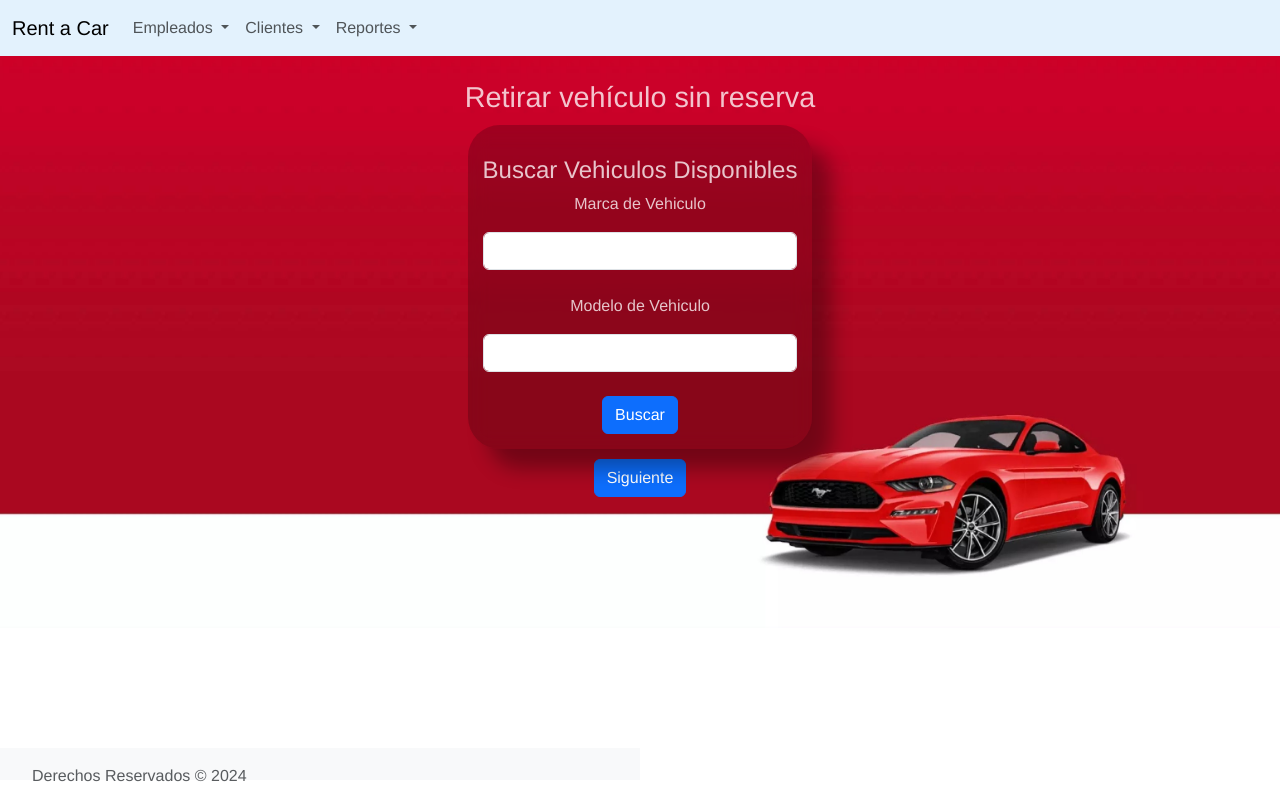
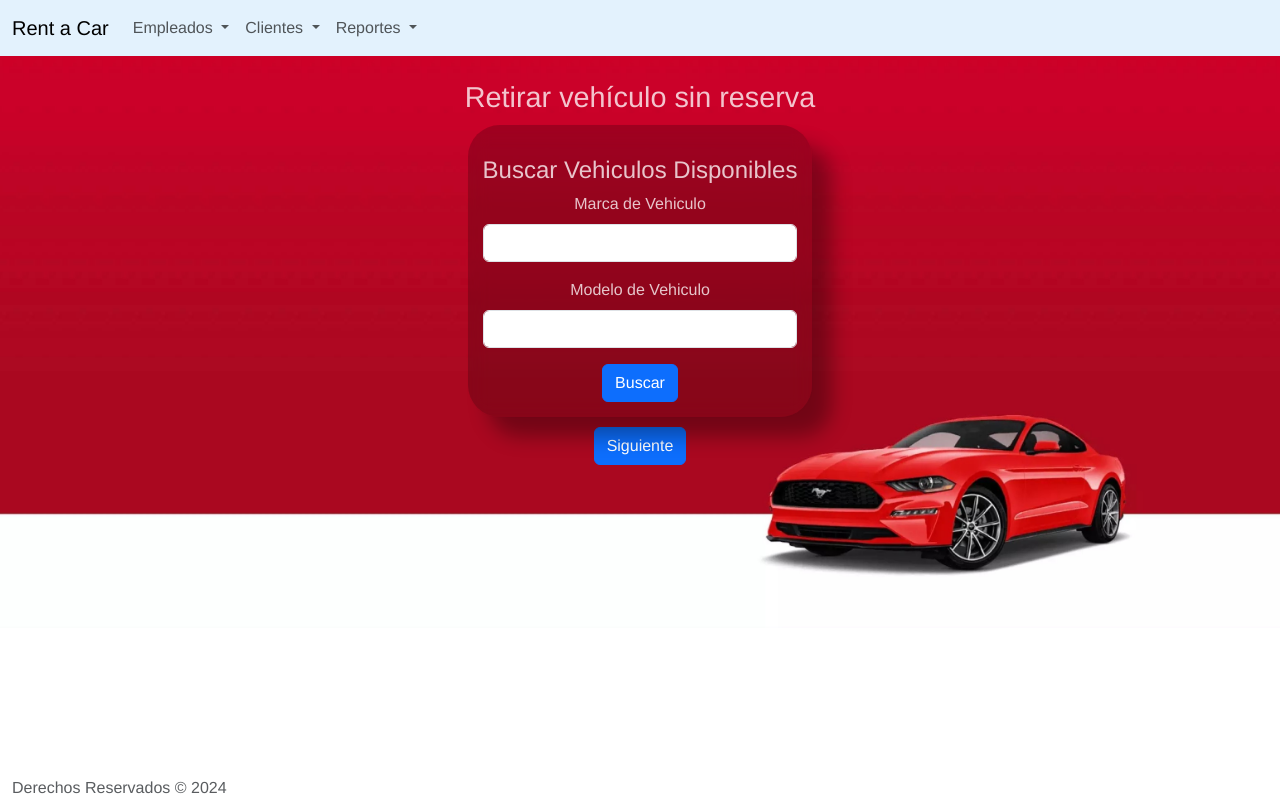
Before and after one commit to driventub/proyecto_final_pw_vue_g1, a Vue app: page /#/empleados/retirarSinReserva in a window 1280 px wide. Built offline with nearby package versions, Linux system fonts and the light colour scheme.

Commit message:
Version Final Final: condor

```diff
--- a/src/App.vue
+++ b/src/App.vue
@@ -3,7 +3,11 @@
   <div id="page">
     <router-view></router-view>
   </div>
-
+  <footer>
+    <div class="container text-left">
+      <span class="text-muted">Derechos Reservados &copy; {{ new Date().getFullYear() }}</span>
+    </div>
+  </footer>
 </template>
 
 <script>
@@ -52,4 +56,14 @@ body{
   border-radius: 32px;
   box-shadow: 20px 20px 20px rgba(0, 0, 0, 0.329);
 }
+
+footer {
+  position: fixed;
+  margin-top: 40px;
+  bottom: 0px;
+  width: auto;
+  background-color: white;
+  text-align: left;
+  padding: 0;
+}
 </style>
--- a/src/components/ActualizarClienteEmpleados.vue
+++ b/src/components/ActualizarClienteEmpleados.vue
@@ -55,7 +55,6 @@
             v-model="propsClientes.tarjetaCredito"
             type="text"
             id="tarjetaCredito"
-            required
           />
         </div>
 
@@ -121,7 +120,7 @@ export default {
       console.log(body);
 
       await actualizarFachadaClienteId(this.propsClientes.cedula, body);
-      alert("Datos del vehículo actualizados correctamente");
+      alert("Datos del Cliente actualizados correctamente");
       window.location.reload();
     },
   },
--- a/src/components/ActualizarVehiculo.vue
+++ b/src/components/ActualizarVehiculo.vue
@@ -71,18 +71,10 @@
           required
         />
       </div>
-
-      <div>
-        <label class="form-label" for="cilindraje">Cilindraje:</label>
-        <input
-          class="form-control"
-          v-model="porpsObjeto.cilindraje"
-          type="number"
-          id="cilindraje"
-          required
-        />
-      </div>
-
+        <div class="input-group flex-nowrap">
+            <span class="input-group-text" style="min-width: 120px;" required >Cilindraje: {{vehiculo.cilindraje}}</span>
+            <input v-model="vehiculo.cilindraje" type="range" min="1" max="5.2" step="0.3" class="form-range" id="cilindraje" style="margin: 12px  10px;">
+        </div>
       <div>
         <label class="form-label" for="precioVehiculo"
           >Precio del Vehículo:</label
@@ -169,6 +161,9 @@ export default {
 h2{
     font-size: 1.2rem;
 }
+span {
+    margin-top: 10px;
+}
 @media screen and (min-width: 900px) {
     #ventana{
         min-width: 70vw;
--- a/src/components/ConsultarVehiculo.vue
+++ b/src/components/ConsultarVehiculo.vue
@@ -1,20 +1,18 @@
 <template>
 
-    <div class="contenedor">
-        <div>
+    <div>
+        <form @submit.prevent="buscarVeiculo">
             <h2>Buscar Vehiculos Disponibles</h2>
-                <div class="form-consultar">
-                    <p>Marca de Vehiculo</p>
-                    <input class="form-control" v-model="marca" type="text">
-                    <br>
-                    <p>Modelo de Vehiculo</p>
-                    <input class="form-control" v-model="modelo" type="text">
-                    <br>
-                    <button class="btn btn-primary" @click="buscarVeiculo">Buscar</button>
-
-                </div>
-
-        </div>
+            <div class="mb-3" >
+                <label for="marca" class="form-label">Marca de Vehiculo</label>
+                <input class="form-control" v-model="marca" type="text" required id="marca">
+            </div>
+            <div class="mb-3" >
+                <label for="modelo" class="form-label">Modelo de Vehiculo</label>
+                <input class="form-control" v-model="modelo" type="text" required id="modelo">
+            </div>
+            <button class="btn btn-primary" type="submit">Buscar</button>
+        </form>
 
 
     </div>
--- a/src/components/NavBar.vue
+++ b/src/components/NavBar.vue
@@ -2,7 +2,7 @@
   <div>
     <nav class="navbar navbar-expand-lg navbar-light" style="background-color: #e3f2fd;">
       <div class="container-fluid">
-        <router-link class="navbar-brand" to="#">Rent a Car</router-link>
+        <router-link class="navbar-brand" to="/">Rent a Car</router-link>
         <button class="navbar-toggler" type="button" data-bs-toggle="collapse" data-bs-target="#navbarColor03"
           aria-controls="navbarColor03" aria-expanded="false" aria-label="Toggle navigation">
           <span class="navbar-toggler-icon"></span>
@@ -51,12 +51,6 @@
         </div>
       </div>
     </nav>
-
-    <footer class="footer mt-5 py-3 bg-light">
-      <div class="container text-left">
-        <span class="text-muted">Derechos Reservados &copy; {{ new Date().getFullYear() }}</span>
-      </div>
-    </footer>
   </div>
 </template>
 
@@ -67,14 +61,4 @@ export default {
 </script>
 
 <style scoped>
-
-.footer {
-  position: fixed;
-  bottom: 20px;
-  width: 50%;
-  height: 20px;
-  background-color: #f8f9fa;
-  text-align: left;
-  padding-left: 20px;
-}
 </style>
--- a/src/components/RegistroCliente.vue
+++ b/src/components/RegistroCliente.vue
@@ -18,7 +18,7 @@
             </div>
             <div class="mb-3">
                 <label for="fechaNacimiento" class="form-label">Fecha de nacimiento</label>
-                <input v-model="cliente.fechaNacimiento" type="date" class="form-control" id="fechaNacimiento">
+                <input v-model="cliente.fechaNacimiento" type="date" class="form-control" id="fechaNacimiento" required>
             </div>
             <div class="mb-3">
                 <label for="genero" class="form-label">Genero</label>
@@ -53,26 +53,18 @@ export default {
         async registrarCliente() {
             try {
                 this.cliente.fechaNacimiento = new Date(this.cliente.fechaNacimiento);
-                const { status, msg } = await insertarFachada(this.cliente);
-                console.log(msg);
-                if (status === 200) {
-                    alert("Cliente registrado correctamente!");
-                    this.cliente.cedula = null;
-                    this.cliente.nombre = null;
-                    this.cliente.apellido = null;
-                    this.cliente.fechaNacimiento = null;
-                    this.cliente.genero = null;
-
-                } else if (status === 404) {
-                    alert("Cliente no encontrado.");
-                } else {
-                    alert("Ocurrió un error: " + msg);
-                }
+                const response = await insertarFachada(this.cliente);
+                console.log(response);
+                this.cliente.cedula = null;
+                this.cliente.nombre = null;
+                this.cliente.apellido = null;
+                this.cliente.fechaNacimiento = null;
+                this.cliente.genero = null;
+                alert(response);
             } catch (error) {
-                console.error("Error interno:", error);
-
+                alert("La cédula ingresada ya se encuentra ingresada en la sistema");
             }
-        }
+        },
     }
 
 
--- a/src/components/TablaVehiculo.vue
+++ b/src/components/TablaVehiculo.vue
@@ -1,6 +1,5 @@
 <template>
-    <div class="contenedor">
-
+    <div>
         <div>
             <h1>Lista de Vehiculos</h1>
             <table class="table table-striped">
--- a/src/pages/BuscarVehiculoPage.vue
+++ b/src/pages/BuscarVehiculoPage.vue
@@ -1,6 +1,6 @@
 <template>
 
-    <div>
+    <div class="contenedor">
             <FormConsultarvehiculo @listaVehiculos="listarVehiculos" />
             <div v-if="vehiculos != null">
                 <TablaVehiculo :listaVehiculos="vehiculos" />
```
